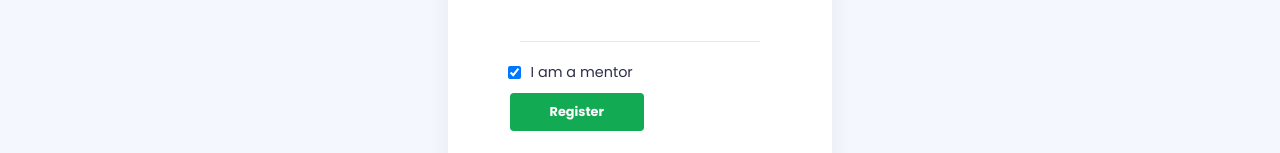
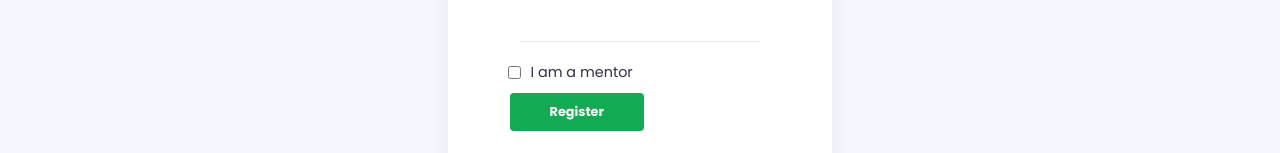
Before and after one commit to Tyav/mentordev, a React (Create React App) app: page /register in a window 1280 px wide. Shown: the part 502-655 px from the top of the page. Built offline with nearby package versions, Linux system fonts and the light colour scheme; a web font is replaced by a local one.

Commit message:
set checked value to false

```diff
--- a/src/pages/Signup/index.js
+++ b/src/pages/Signup/index.js
@@ -19,7 +19,7 @@ function Signup() {
   });
 
   const [values, setValues] = useState({});
-  const [checked, setChecked] = useState(true);
+  const [checked, setChecked] = useState(false);
 
   const handleChange = e => {
     setValues({ ...values, [e.target.name]: e.target.value });
```
